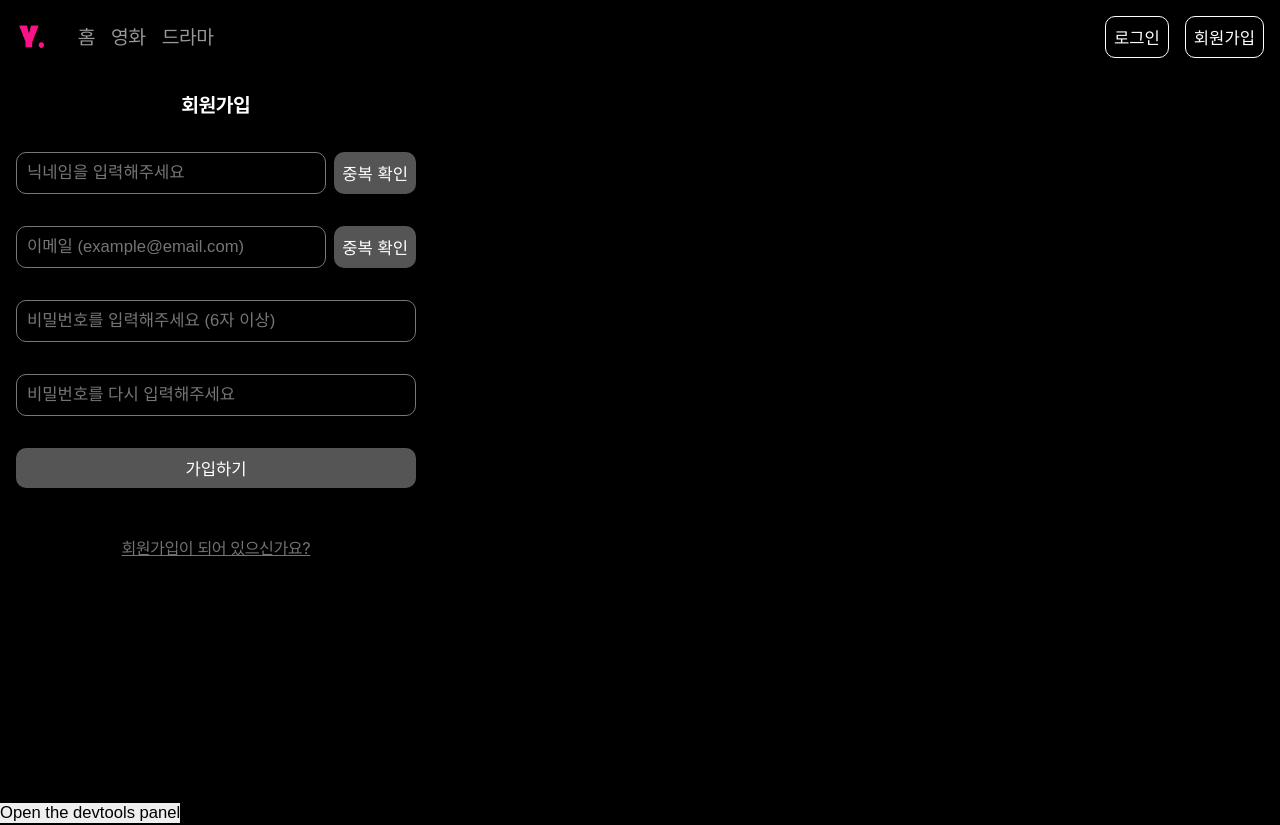
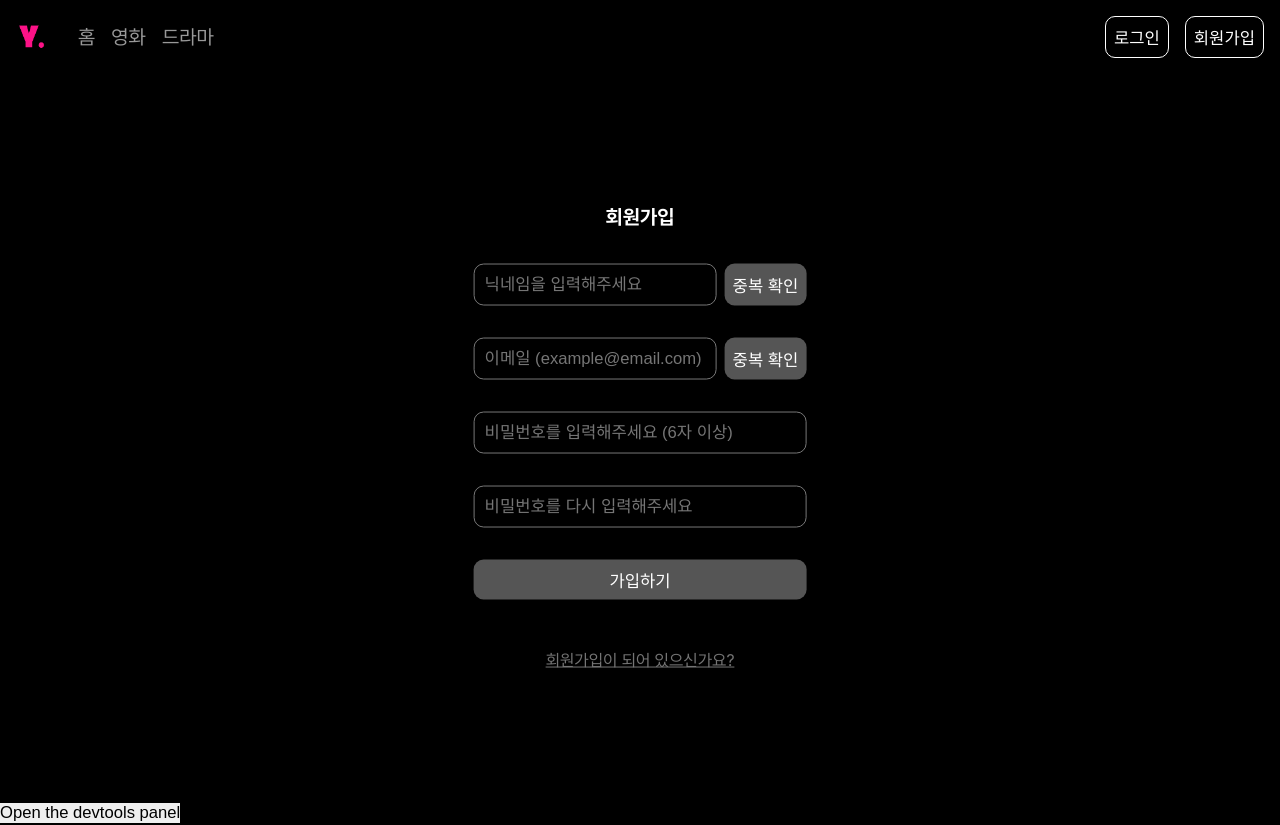
Before and after one commit to Team-HandinHand/Side-project-HandinHand, a React (Vite) app: page /signup in a window 1280 px wide. Built offline with nearby package versions, Linux system fonts and the light colour scheme; no server answers.

Commit message:
style: 검색 컴포넌트 위치 수정 (#52)

```diff
--- a/src/components/common-ui/styles/Form.styles.ts
+++ b/src/components/common-ui/styles/Form.styles.ts
@@ -2,8 +2,12 @@ import styled from 'styled-components'
 import { Button, Input } from '@/components'
 
 export const FormContainer = styled.section`
-  width: 100%;
-  max-width: 400px;
+  position: absolute;
+  top: 50%;
+  left: 50%;
+  transform: translate(-50%, -50%);
+  min-width: 200px;
+  max-width: 700px;
   text-align: center;
 `
 
--- a/src/components/media/media-search/MediaSearch.styles.ts
+++ b/src/components/media/media-search/MediaSearch.styles.ts
@@ -2,8 +2,13 @@ import styled from 'styled-components'
 
 export const Container = styled.section`
   margin: var(--space-medium) auto;
+  position: relative;
 `
 
 export const NoResultText = styled.p`
   color: var(--color-light-gray);
+  position: absolute;
+  left: 50%;
+  margin-top: var(--space-xxlarge);
+  transform: translateX(-50%);
 `
--- a/src/components/sign-up/SignUpForm.tsx
+++ b/src/components/sign-up/SignUpForm.tsx
@@ -68,7 +68,7 @@ export const SignUpForm = () => {
         setValidFields(prev => ({ ...prev, [field]: true }))
       }
     },
-    [setError]
+    [setError, checkDuplicate, getValues]
   )
 
   // 폼 제출 핸들러
```
